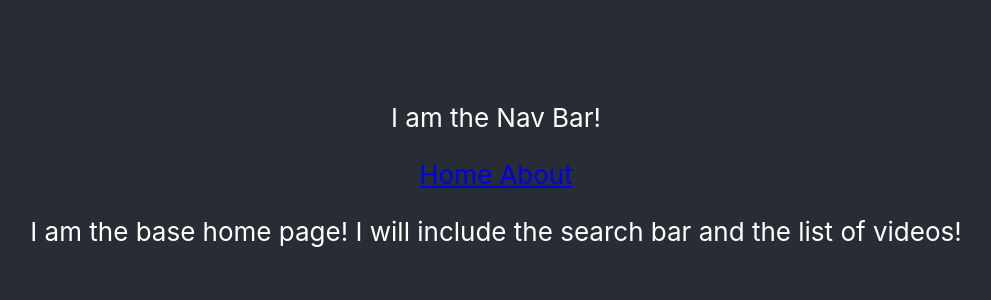
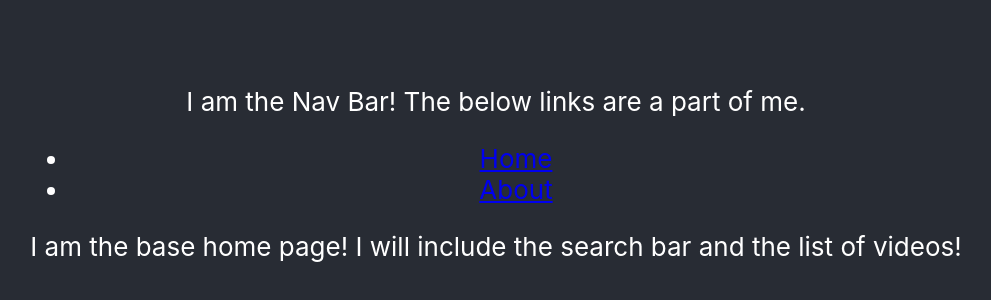
Before and after one commit to Tetracell/stt-youtube-clone, a React (Create React App) app: page / in a window 1280 px wide. Shown: the part 226-526 px from the top of the page, without its empty margins (144-1135 px from the left). Built offline with nearby package versions, Linux system fonts and the light colour scheme.

Commit message:
made nav links into ul children

```diff
--- a/src/components/Nav.js
+++ b/src/components/Nav.js
@@ -3,9 +3,15 @@ import { Link } from "react-router-dom";
 const Nav = () => {
   return (
     <div>
-      <p> I am the Nav Bar!</p>
-      <Link to={"/"}> Home </Link>
-      <Link to={"/about"}> About</Link>
+      <p> I am the Nav Bar! The below links are a part of me.</p>
+      <ul>
+        <li>
+          <Link to={"/"}> Home </Link>
+        </li>
+        <li>
+          <Link to={"/about"}> About</Link>
+        </li>
+      </ul>
     </div>
   );
 };
```
